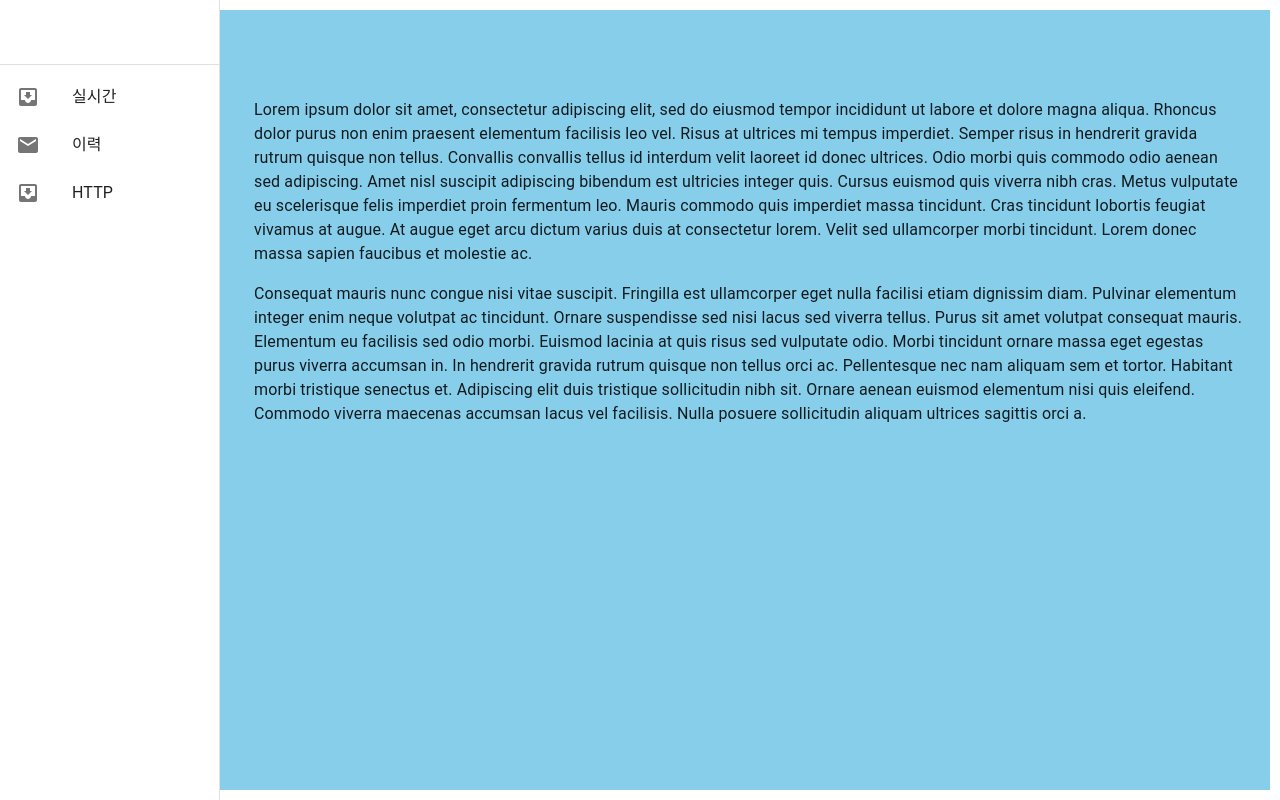
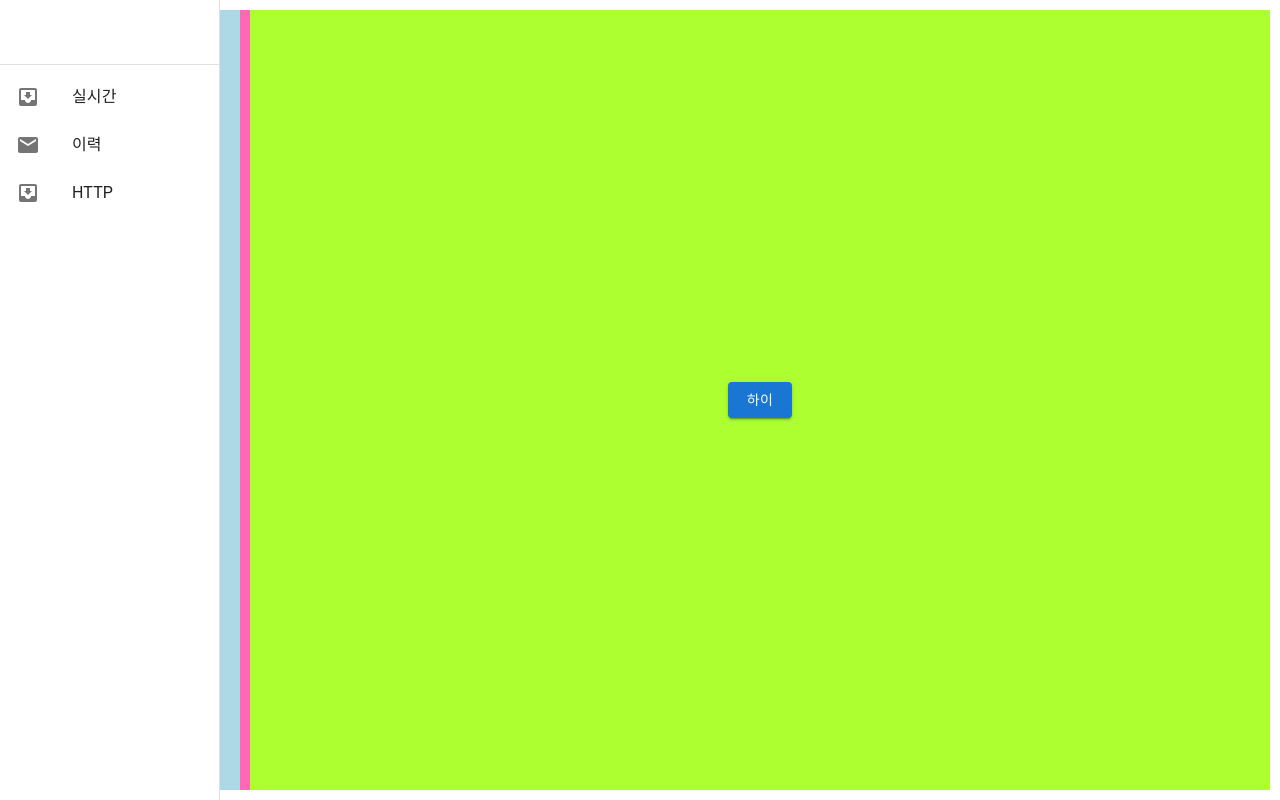
Before and after one commit to RDSHwang/frontend-service-common, a React (Create React App) app: page / in a window 1280 px wide. Built offline with nearby package versions, Linux system fonts and the light colour scheme.

Commit message:
SideBar 작업 중

```diff
--- a/src/App.js
+++ b/src/App.js
@@ -1,17 +1,6 @@
 import React from "react";
 import "./App.css";
-import WireFrame from "./layouts/WireFrame/index";
-import Template01 from "./layouts/template01/index";
 import FlowEdit from "./pages/FlowEdit/index";
-
-const divStyle = {
-  container: {
-    margin: "10px",
-    height: "calc(100vh - 20px)", // 브라우저 높이에서 margin 값만큼 뺀 값
-    overflow: "auto", // 스크롤 없애기
-    background: "skyblue",
-  },
-};
 
 function App() {
   return (
--- a/src/components/SideBar/index.tsx
+++ b/src/components/SideBar/index.tsx
@@ -19,6 +19,7 @@ export default function SideBar(params: any) {
     <div>
       <Drawer
         sx={{
+          color: "blue",
           width: drawerWidth,
           flexShrink: 0,
           "& .MuiDrawer-paper": {
--- a/src/layouts/template01/index.tsx
+++ b/src/layouts/template01/index.tsx
@@ -1,6 +1,79 @@
 import React from "react";
 import BaseWireFrame from "../WireFrame";
+import { Button, Paper, Box } from "@mui/material";
+import SideBar from "../../components/SideBar";
+import "../../styles/Base/Base.css";
+
+import { Drawer } from "@mui/material";
+import Divider from "@mui/material/Divider";
+import List from "@mui/material/List";
+import ListItem from "@mui/material/ListItem";
+import ListItemButton from "@mui/material/ListItemButton";
+import ListItemIcon from "@mui/material/ListItemIcon";
+import ListItemText from "@mui/material/ListItemText";
+import Toolbar from "@mui/material/Toolbar";
+import InboxIcon from "@mui/icons-material/MoveToInbox";
+import MailIcon from "@mui/icons-material/Mail";
+import { WorkList } from "../../constants/Works";
+
+const drawerWidth = 220;
 
 export default function Template01(props: any) {
-  return <BaseWireFrame>{props.children}</BaseWireFrame>;
+  return (
+    <BaseWireFrame>
+      <div className="flex-container">
+        <div className="main">
+          <div
+            className="sidebar"
+            style={{
+              display: "flex",
+              alignItems: "center",
+              justifyContent: "center",
+            }}
+          >
+            <Box sx={{ backgroundColor: "lightblue", height: "100%", margin: "10px" }}>
+              <Drawer
+                sx={{
+                  color: "blue",
+                  width: drawerWidth,
+                  flexShrink: 0,
+                  "& .MuiDrawer-paper": {
+                    width: drawerWidth,
+                    boxSizing: "border-box",
+                  },
+                }}
+                variant="permanent"
+                anchor="left"
+              >
+                <Toolbar />
+                <Divider />
+                <List>
+                  {WorkList.map((text, index) => (
+                    <ListItem key={text} disablePadding>
+                      <ListItemButton>
+                        <ListItemIcon>
+                          {index % 2 === 0 ? <InboxIcon /> : <MailIcon />}
+                        </ListItemIcon>
+                        <ListItemText primary={text} />
+                      </ListItemButton>
+                    </ListItem>
+                  ))}
+                </List>
+              </Drawer>
+            </Box>
+          </div>
+          <div
+            className="content"
+            style={{
+              display: "flex",
+              alignItems: "center",
+              justifyContent: "center",
+            }}
+          >
+            <Button variant="contained">하이</Button>
+          </div>
+        </div>
+      </div>
+    </BaseWireFrame>
+  );
 }
--- /dev/null
+++ b/src/layouts/template02/index.tsx
@@ -0,0 +1,18 @@
+import React from "react";
+import BaseWireFrame from "../WireFrame";
+import "../../styles/Base/Base.css";
+
+export default function Template02(props: any) {
+  return (
+    <BaseWireFrame>
+      <div className="flex-container">
+        <div className="header">Header</div>
+        <div className="main">
+          <div className="sidebar">Sidebar</div>
+          <div className="content">Main</div>
+        </div>
+        <div className="footer">Footer</div>
+      </div>
+    </BaseWireFrame>
+  );
+}
--- a/src/pages/FlowEdit/index.tsx
+++ b/src/pages/FlowEdit/index.tsx
@@ -5,11 +5,13 @@ import Typography from "@mui/material/Typography";
 import { Box } from "@mui/system";
 import Template01 from "../../layouts/template01";
 import SideBar from "../../components/SideBar";
+import TextField from "@mui/material/TextField";
+import Template02 from "../../layouts/template02";
 
 export default function FlowEdit() {
   return (
     <Template01>
-      <Box sx={{ display: "flex" }}>
+      {/*       <Box sx={{ display: "flex" }}>
         <SideBar />
         <Box
           component="main"
@@ -47,7 +49,7 @@ export default function FlowEdit() {
             ultrices sagittis orci a.
           </Typography>
         </Box>
-      </Box>
+      </Box> */}
     </Template01>
   );
 }
--- /dev/null
+++ b/src/styles/Base/Base.css
@@ -0,0 +1,30 @@
+.flex-container {
+  display: flex;
+  flex-direction: column;
+  height: 100%;
+}
+
+.header {
+  background-color: rgba(160, 91, 185, 0.826);
+  height: 80px;
+}
+
+.main {
+  display: flex;
+  flex: 1;
+}
+
+.sidebar {
+  flex: 0 0 220px;
+  background-color: hotpink;
+}
+
+.content {
+  flex: 1;
+  background-color: greenyellow;
+}
+
+.footer {
+  background-color: #b6e6db;
+  height: 60px;
+}
```
Also changed, not shown: src/styles/Layouts/Layout.css (added, +9 -0 lines).
